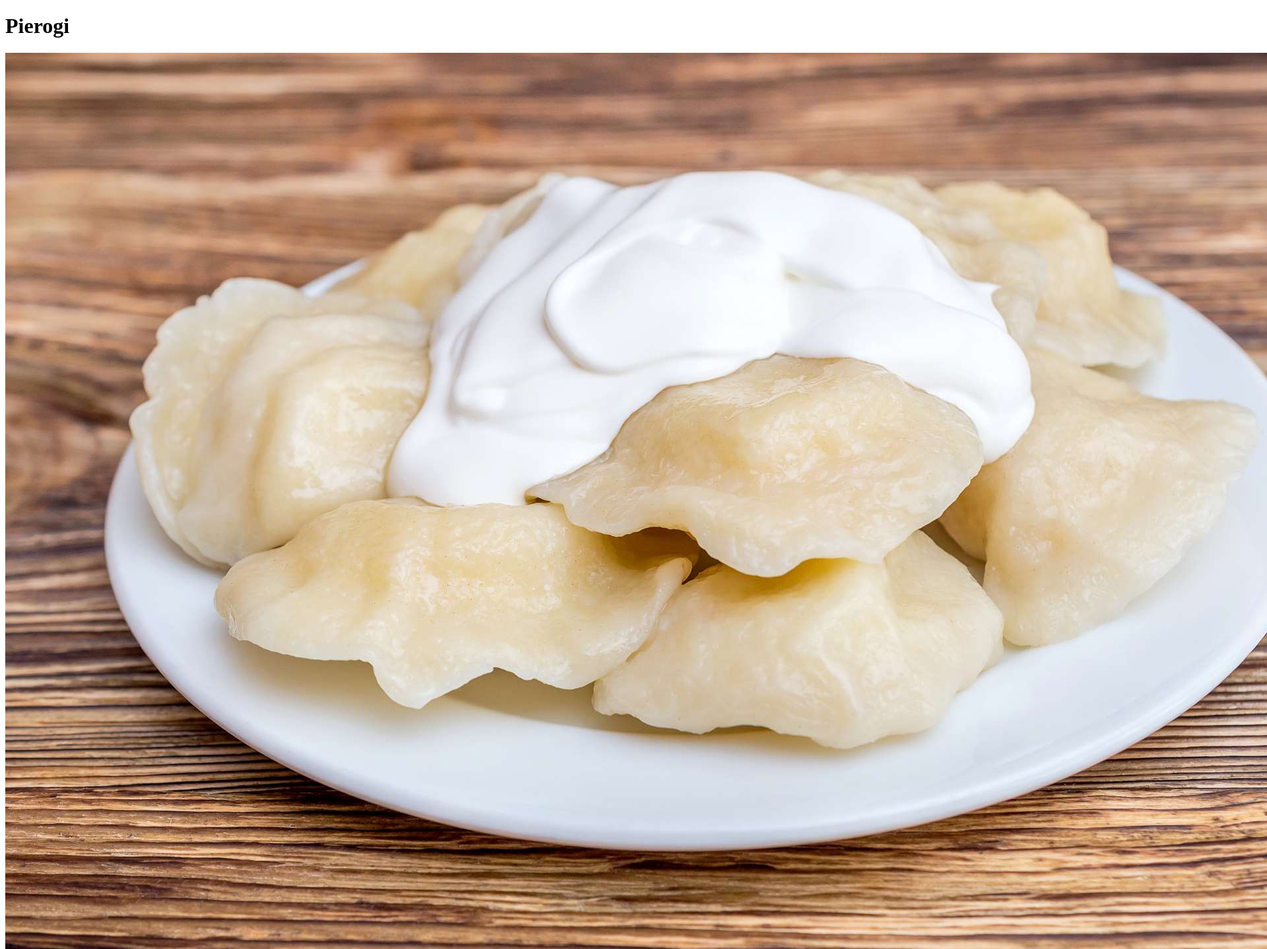
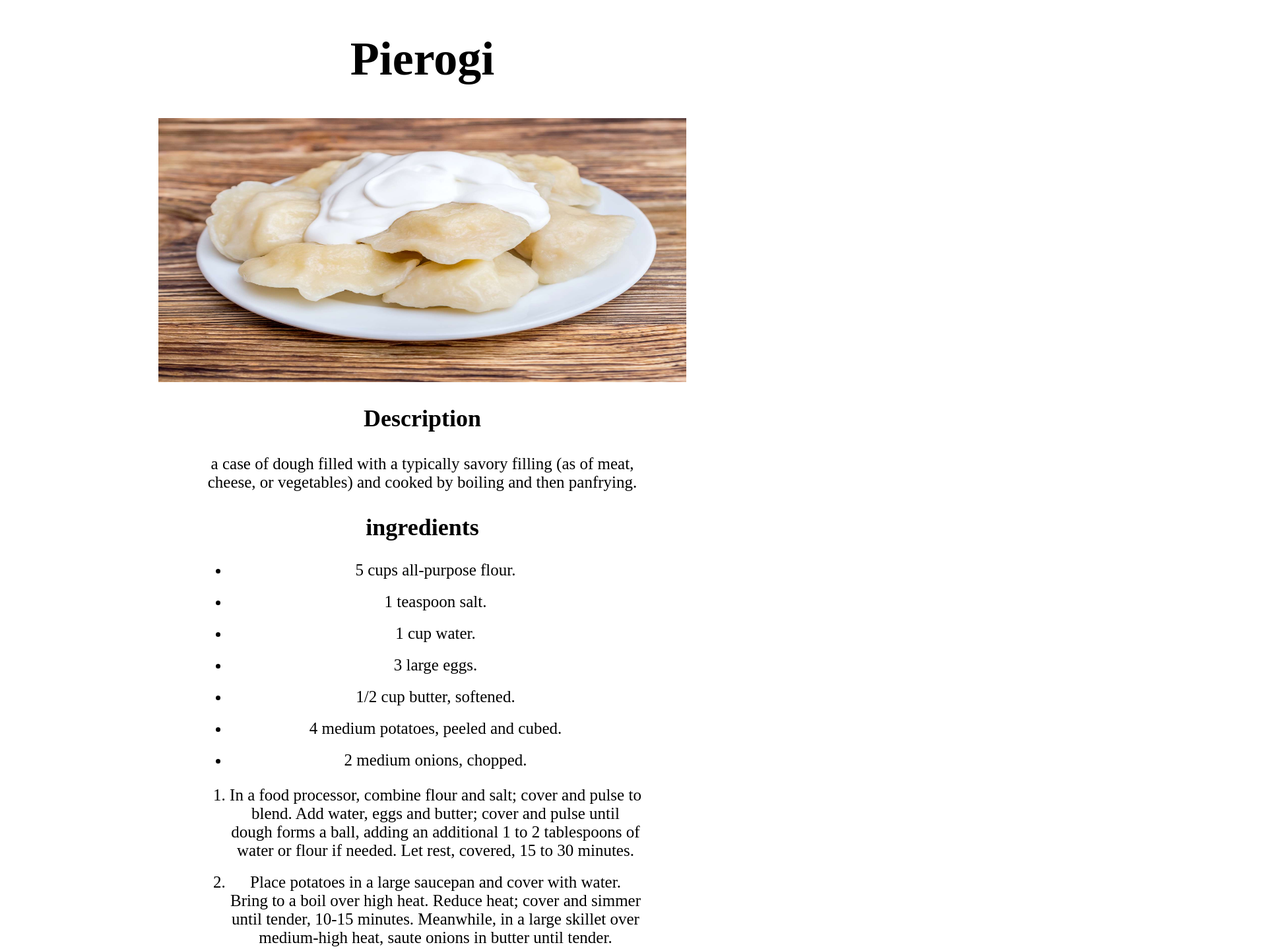
Before and after one commit to Trasiu/odin-recipes, a plain HTML site: page recipes/pierogi.html in a window 1280 px wide. Shown: the top 1438 px of the page at 66% size, 1920 px wide, since content can reach past the window. Drawn offline with Linux system fonts and the light colour scheme.

Commit message:
added basic css to make the website look a bit tolerable

```diff
--- a/recipes/pierogi.html
+++ b/recipes/pierogi.html
@@ -3,6 +3,7 @@
     <head>
         <meta charset="UFT-8">
         <title>Pierogi</title>
+        <link rel="stylesheet" href="../style.css">
     </head>
     <body>
         <h1>Pierogi</h1>
@@ -31,7 +32,7 @@
         </p>
         <p>
             <ol>
-                <li>In a food processor, combine flour and salt; cover and pulse to blend. Add water, eggs and butter; cover and pulse until dough forms a ball, adding an additional 1 to 2 tablespoons of water or flour if needed. Let rest, covered, 15 to 30 minutes./li>
+                <li>In a food processor, combine flour and salt; cover and pulse to blend. Add water, eggs and butter; cover and pulse until dough forms a ball, adding an additional 1 to 2 tablespoons of water or flour if needed. Let rest, covered, 15 to 30 minutes.</li>
                 <li>Place potatoes in a large saucepan and cover with water. Bring to a boil over high heat. Reduce heat; cover and simmer until tender, 10-15 minutes. Meanwhile, in a large skillet over medium-high heat, saute onions in butter until tender.</li>
                 <li>Drain potatoes. Over very low heat, stir potatoes until steam has evaporated, 1-2 minutes. Press through a potato ricer or strainer into a large bowl. Stir in cream cheese, salt, pepper and onion mixture.</li>
                 <li>ADivide dough into 4 parts. On a lightly floured surface, roll 1 portion of dough to 1/8-in. thickness; cut with a floured 3-in. biscuit cutter. Place 2 teaspoons of filling in center of each circle. Moisten edges with water; fold in half and press edges to seal. Repeat with remaining dough and filling.</li>
--- /dev/null
+++ b/style.css
@@ -0,0 +1,33 @@
+ul, ol {
+    font-size: 25px;
+    margin-left: 300px;
+    margin-right: 300px;
+}
+li{
+    margin-bottom: 20px;
+}
+h1{
+    font-size: 72px;
+    font-weight: bold;
+    margin-left: 300px;
+    margin-right: 300px;
+}
+h2{
+    font-size: 36px;
+    font-weight: bold;
+    margin-left: 300px;
+    margin-right: 300px;
+}
+html {
+    text-align:center;
+}
+img{
+    width: 800px;
+    height: 400px;
+}
+h4{
+    font-size: 25px;
+    font-weight: 100;
+    margin-left: 300px;
+    margin-right: 300px;
+}
```
Also changed, not shown: index.html (+1 -0 lines), recipes/kebab.html (+1 -0 lines), recipes/lasagna.html (+1 -0 lines), recipes/pancakes.html (+1 -0 lines), recipes/pizza.html (+1 -0 lines).
